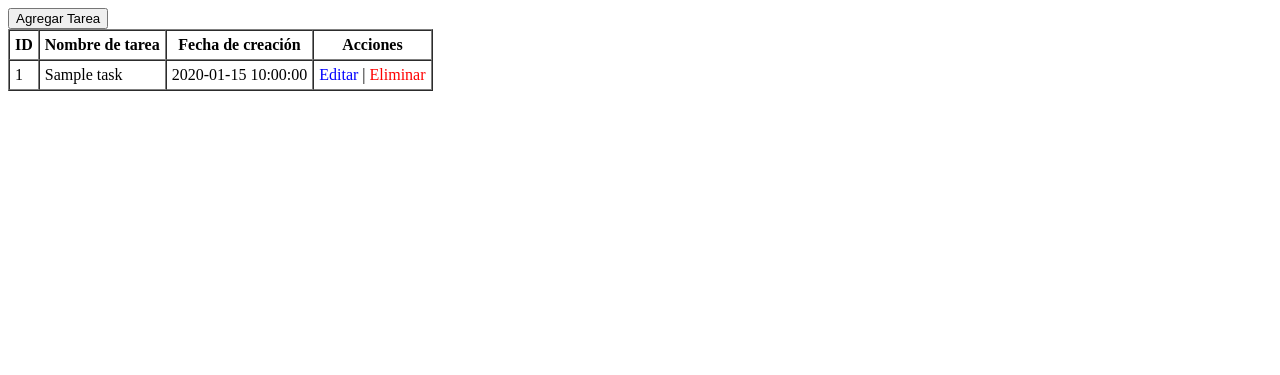
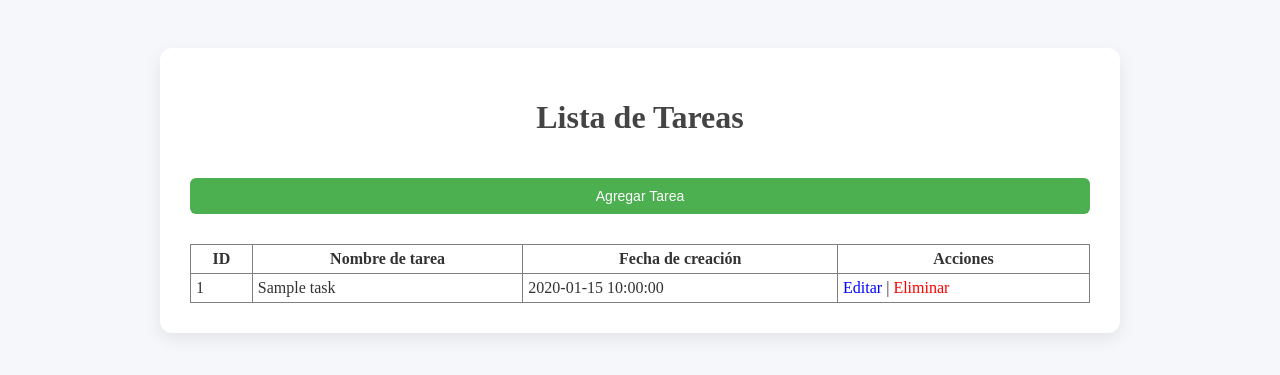
Before and after one commit to mmonreal/prueba-tecnica, a PHP site: page / in a window 1280 px wide. Shown: the top 375 px of the page. Run offline with PHP 8.4, Linux system fonts and the light colour scheme; tables that the repository leaves empty or names only in its code hold one stand-in row (values such as "Sample post").

Commit message:
Estilo de la pagina agregado
Agregado el estilo de la pagina, junto con la solucion de unos pequeños bugs

```diff
--- a/app/views/VistaTareas.php
+++ b/app/views/VistaTareas.php
@@ -11,13 +11,21 @@ class VistaTareas extends ModeloBD {
     public function muestraTablaTareas() {
         $tareas = $this->getTareas();
 
-        if (empty($tareas)) {
-            return "<p>No hay tareas registradas.</p>";
-        }
+        $tablaStyle = empty($tareas) ? "display:none;" : "display:table;";
+
+        $mensajeOculto = empty($tareas) ? "display:block;" : "display:none;";
+
 
 
         $tabla = <<<HTML
-        <table border="1" cellpadding="5" cellspacing="0">
+
+        <p id="mensaje-vacio" style="{$mensajeOculto}">No hay tareas registradas.</p>
+
+        <!-- <tr id="mensaje-vacio">
+            <p style="display:none;">No hay tareas registradas.</p>
+        </tr> -->
+
+        <table id="tabla-tareas" border="1" cellpadding="5" cellspacing="0" style="{$tablaStyle}">
             <thead>
                 <tr>
                     <th>ID</th>
--- a/app/views/add.php
+++ b/app/views/add.php
@@ -11,20 +11,23 @@ class add {
             <link rel="stylesheet" href="app/views/css/estilos.css">
 
             <!-- Boton para abrir el pop up -->
-            <button id="botonAbrirPopUp" class="boton-agregar">Agregar Tarea</button>
+            <button id="botonAbrirPopUp" class="btn boton-agregar">Agregar Tarea</button>
 
             <!-- pop up  -->
             <div id="popUpAgregar" class="popUp">
                 <div class="popUp-contenido">
-                    <span id="cerrarAgregar" class="cerrar">x</span>
-                    <h2>Agregar nueva tarea</h2>
+                    <div class="popUp-header">
+                        <h2>Agregar nueva tarea</h2>
+                        <span id="cerrarAgregar" class="cerrar">x</span>
+
+                    </div>
 
                     <form id="formAgregar">
 
                         <label>Descripción:</label>
                         <textarea name="descripcion" required></textarea>
 
-                        <button type="submit" class="boton-submit">Guardar</button>
+                        <button type="submit" class="btn boton-cerrar boton-submit">Guardar</button>
                     </form>
                 </div>
             </div>
--- a/app/views/css/estilos.css
+++ b/app/views/css/estilos.css
@@ -1,3 +1,48 @@
+body {
+    background: #f5f7fa;
+    color: #333;
+    display: flex;
+    justify-content: center;
+    padding: 40px 20px;
+}
+
+.container {
+    width: 100%;
+    max-width: 900px;
+    background: #fff;
+    padding: 30px;
+    border-radius: 12px;
+    box-shadow: 0 6px 18px rgba(0,0,0,0.08);
+    display: flex;
+    flex-direction: column;
+    gap: 20px;
+}
+
+.boton-agregar {
+    background: #4CAF50;
+    color: white;
+    align-self: column;
+}
+
+.boton-agregar:hover { background: #126316; }
+
+
+
+#mensaje-vacio {
+    text-align: center;
+    padding: 20px;
+    color: #000000;
+    font-style: bold;
+}
+
+table {
+    width: 100%;
+    border-collapse: collapse;
+    margin-top: 10px;
+    display: flex;
+    flex-direction: column;
+}
+
 .popUp {
     display: none;
     position: fixed;
@@ -19,18 +64,58 @@
     margin: auto;
     /* margin-top: 1%; */
     padding: 2rem;
-    width: 30%;
+    width: 90%;
+    max-width:  300px;
+    box-shadow: 0 6px 18px rgba(0,0,0,0.15);
+    position: relative;
+    display: flex;
+    flex-direction: column;
+    gap: 15px;
+}
+
+
+.popUp-contenido textarea {
+    width: 95%;
+    height: 80px;
+    padding: 10px;
+    border-radius: 6px;
+    border: 1px solid #ccc;
+    resize: none;
+    font-size: 14px;
+}
+
+.popUp-header {
+    display: flex;
+    justify-content: space-between;
+    align-items: center;
+    gap: 50px;
 }
 
 .cerrar {
-    float: right;
     font-size: 2rem;
     cursor: pointer;
 }
 
-textarea[name="descripcion"] {
-    width: 100%;
-    min-height: 6rem;
-    max-height: 20rem;
-    font-size: 1rem;
+h1 {
+    text-align: center;
+    color: #444;
+    }
+
+.btn {
+    padding: 10px 18px;
+    border: none;
+    border-radius: 6px;
+    cursor: pointer;
+    font-size: 14px;
+    transition: 0.2s;
+    text-decoration: none;
+    display: inline-block;
 }
+
+.popUp-contenido .boton-cerrar {
+    background: #4CAF50;
+}
+
+.popUp-contenido .boton-cerrar:hover {
+    background: #126316;
+}
--- a/app/views/edit.php
+++ b/app/views/edit.php
@@ -13,15 +13,18 @@ class edit {
             <!-- pop up  -->
             <div id="popUpEditar" class="popUp">
                 <div class="popUp-contenido">
-                    <span id="cerrarEditar" class="cerrar">x</span>
-                    <h2>Editart tarea</h2>
+                    <div class="popUp-header">
+                        <h2>Editar tarea</h2>
+                        <span id="cerrarEditar" class="cerrar">x</span>
+
+                    </div>
 
                     <form id="formEditar">
                         <input type="hidden" name="id" id="editarId">
                         <label>Descripción:</label>
                         <textarea name="descripcion" id="editarDescripcion" required></textarea>
 
-                        <button type="submit" class="boton-editar-tarea">Guardar</button>
+                        <button type="submit" class="btn boton-cerrar boton-editar-tarea">Guardar</button>
                     </form>
                 </div>
             </div>
--- a/app/views/js/tarea.js
+++ b/app/views/js/tarea.js
@@ -55,22 +55,27 @@ $(document).on("submit", "#formAgregar", function(e) {
                 // Cerrar el popup
                 $("#popUpAgregar").hide();
 
-                // Limpiamos el texto texto
+                // Limpiamos el texto
                 $("#formAgregar textarea").val("");
+
+                $("#tabla-tareas").css("display", "table");
 
                 // Agregar la nueva fila a la tabla
                 const nuevaFila = `
                     <tr data-id="${resp.id}">
                         <td>${resp.id}</td>
-                        <td>${resp.task_name}</td>
+                        <td class="col-nombre">${resp.task_name}</td>
                         <td>${resp.created_at}</td>
                         <td>
                             <a href="#" class="boton-editar" data-id="${resp.id}" style="color: blue; text-decoration: none;">Editar</a> |
-                            <a href="#" class="boton-eliminar" data-id="${resp.id}" style="color:red; text-decoration:none;">Eliminar</a>
+                            <a href="#" class="boton-eliminar" data-id="${resp.id}" style="color:red; text-decoration: none;">Eliminar</a>
                         </td>
                     </tr>
                 `;
-                $("table tbody").append(nuevaFila);
+
+                $("#mensaje-vacio").hide();
+                $("#tabla-tareas").css("display", "table");
+                $("#tabla-tareas tbody").append(nuevaFila);
 
             } else {
                 alert("Error al agregar la tarea");
@@ -106,6 +111,17 @@ $(document).ready(function() {
             success: function(resp) {
                 if (resp.ok) {
                     fila.remove();
+
+                    if ($("#tabla-tareas tbody tr").length === 0) {
+                        $("#tabla-tareas").css("display","none");
+                        $("#mensaje-vacio").show();
+                    }
+
+                    // Si ya no hay filas en la tabla
+                    if ($("#tabla-tareas tbody tr").length === 0) {
+                        $("#mensaje-vacio").show();
+                    }
+
                 } else {
                     alert("Error al eliminar la tarea");
                 }
@@ -133,7 +149,7 @@ $(document).ready(function() {
         const id = $(this).data("id");
         const descripcion  = $(this).closest("tr").find("td:nth-child(2)").text();
 
-        console.log(descripcion)
+        //console.log(descripcion)
 
         // Llenar popup
         $("#editarId").val(id);
--- a/index.php
+++ b/index.php
@@ -8,6 +8,7 @@
 <head>
   <meta charset="UTF-8">
   <meta name="viewport" content="width=device-width, initial-scale=1.0">
+  <link rel="stylesheet" href="app/views/css/estilos.css">
 
 
   <title>Prueba tecnica de tareas</title>
@@ -18,21 +19,20 @@
 
 
 
+<div class="container">
+  <h1>Lista de Tareas</h1>
   <?php
-    $test1 = new app\views\add();
-    echo $test1->botonAgregarTarea();
+    $agregaTarea = new app\views\add();
+    echo $agregaTarea->botonAgregarTarea();
 
-    $testt = new app\views\edit();
-    echo $testt->botonEditarTarea();
+    $editarTarea = new app\views\edit();
+    echo $editarTarea->botonEditarTarea();
 
-    $test = new app\views\VistaTareas();
-    echo $test->muestraTablaTareas();
+    $tablaTareas = new app\views\VistaTareas();
+    echo $tablaTareas->muestraTablaTareas();
+  ?>
 
-
-
-    //$testt = new app\controllers\ControllerTareas();
-    //$testt->setTarea("esta es una nueva tarea");
-  ?>
+  </div>
 
   <script src="https://code.jquery.com/jquery-3.7.1.min.js"></script>
   <script src="./app/views/js/tarea.js"></script>
```
